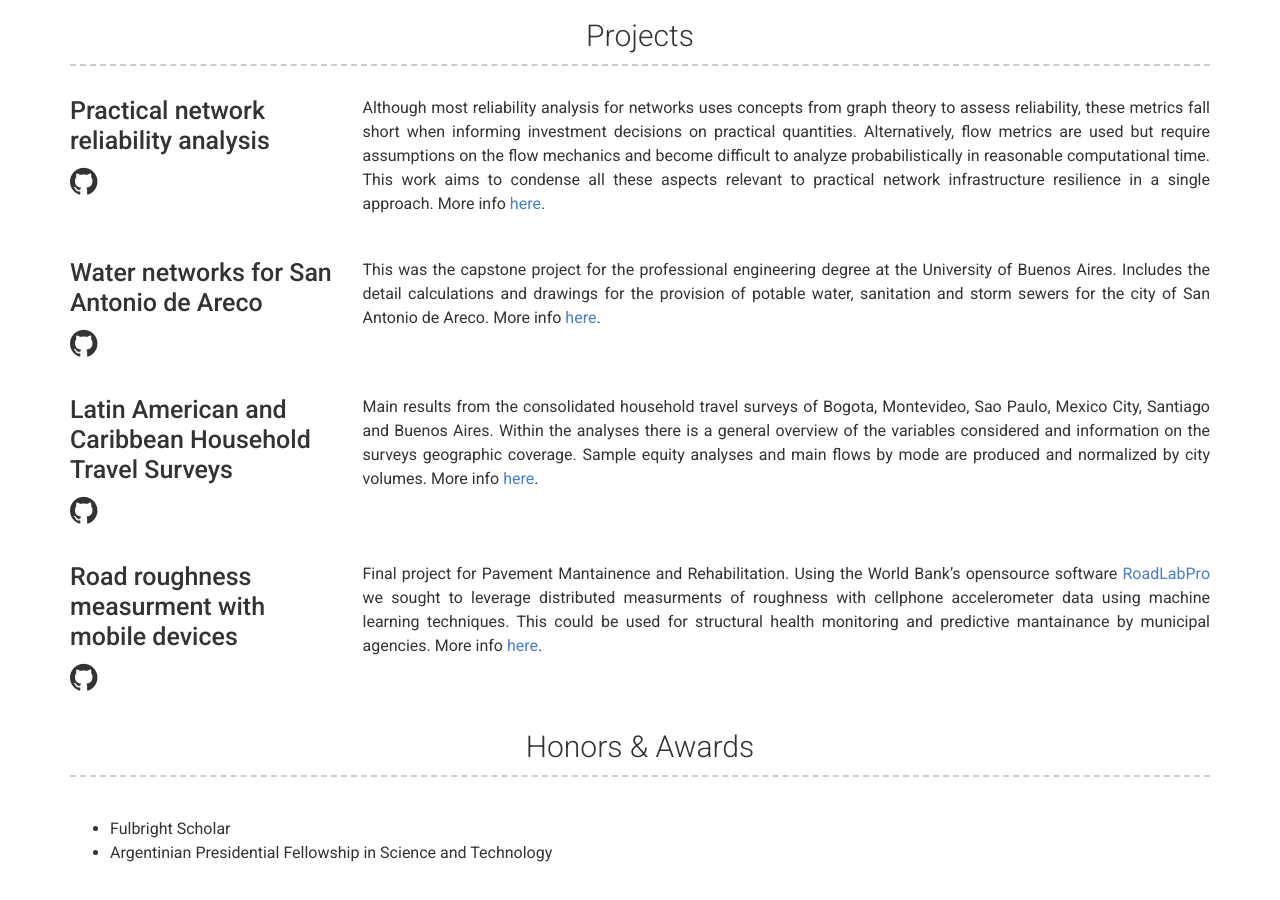
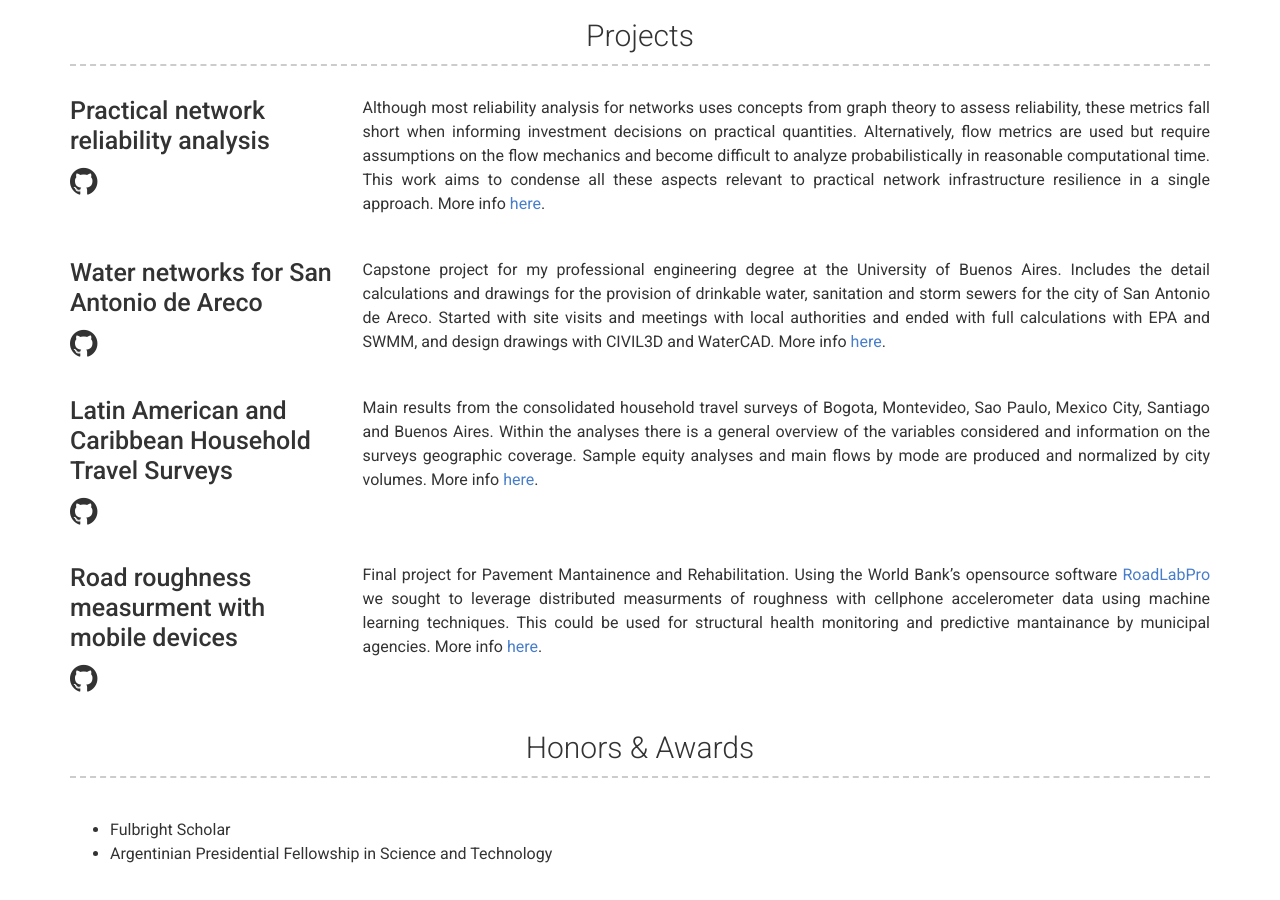
Before and after one commit to JPchomp/JPchomp.github.io, a Jekyll site: the page built from index.md, in a window 1280 px wide and 900 px high, scrolled down 2258 px. Built offline with Jekyll 4.4.1, drawn with Linux system fonts in a browser that asks for light colours.

Commit message:
Update projects.yml

```diff
--- a/_data/projects.yml
+++ b/_data/projects.yml
@@ -10,7 +10,7 @@
   #link: github.com/JPchomp
   github: JPchomp/areco
   description: | # this will include new lines to allow paragraphs
-    This was the capstone project for the professional engineering degree at the University of Buenos Aires. Includes the detail calculations and drawings for the provision of potable water, sanitation and storm sewers for the city of San Antonio de Areco. More info [here](https://github.com/JPchomp/areco).
+    Capstone project for my professional engineering degree at the University of Buenos Aires. Includes the detail calculations and drawings for the provision of drinkable water, sanitation and storm sewers for the city of San Antonio de Areco. Started with site visits and meetings with local authorities and ended with full calculations with EPA and SWMM, and design drawings with CIVIL3D and WaterCAD. More info [here](https://github.com/JPchomp/areco).
 
 - name: Latin American and Caribbean Household Travel Surveys
   #link: github.com/JPchomp
```
